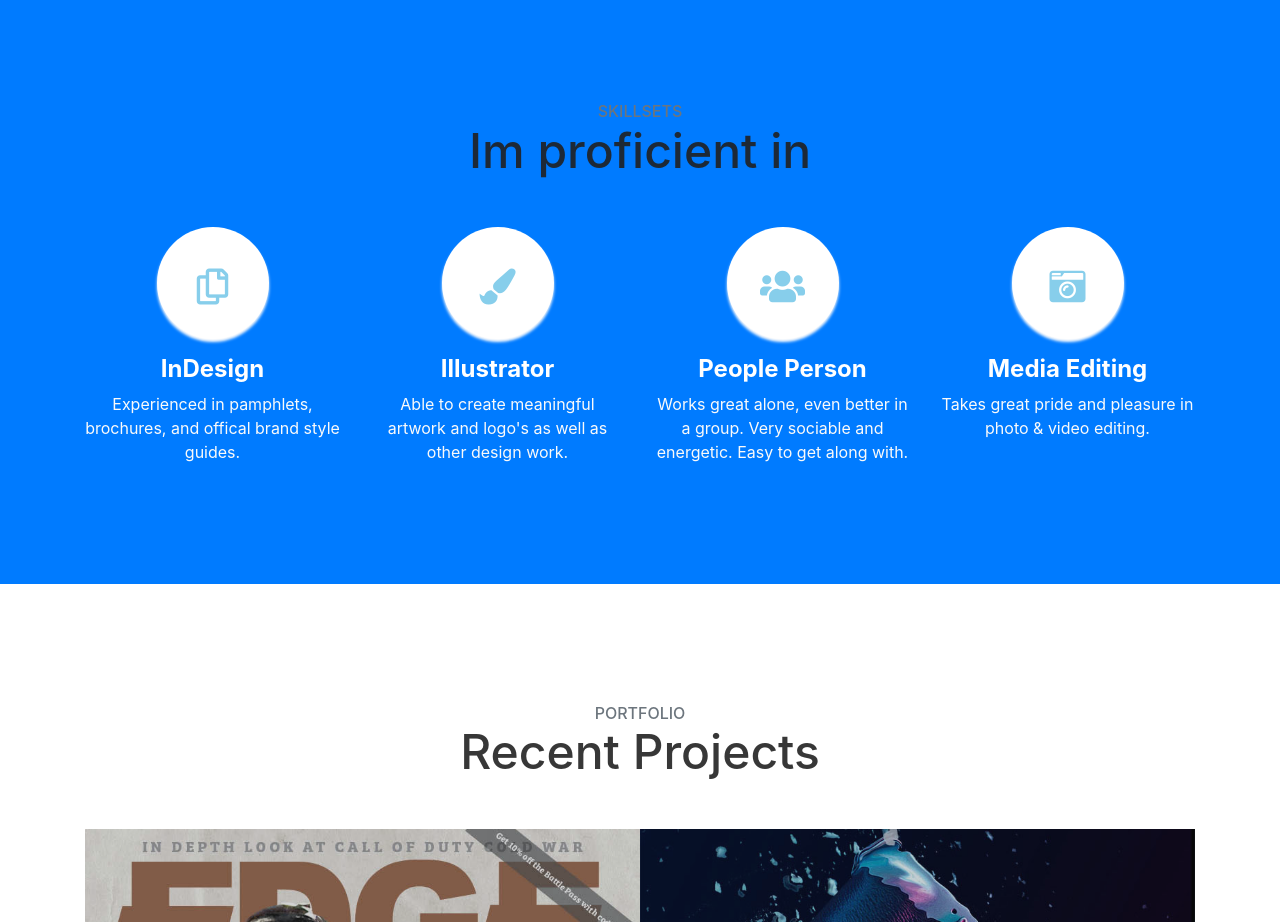
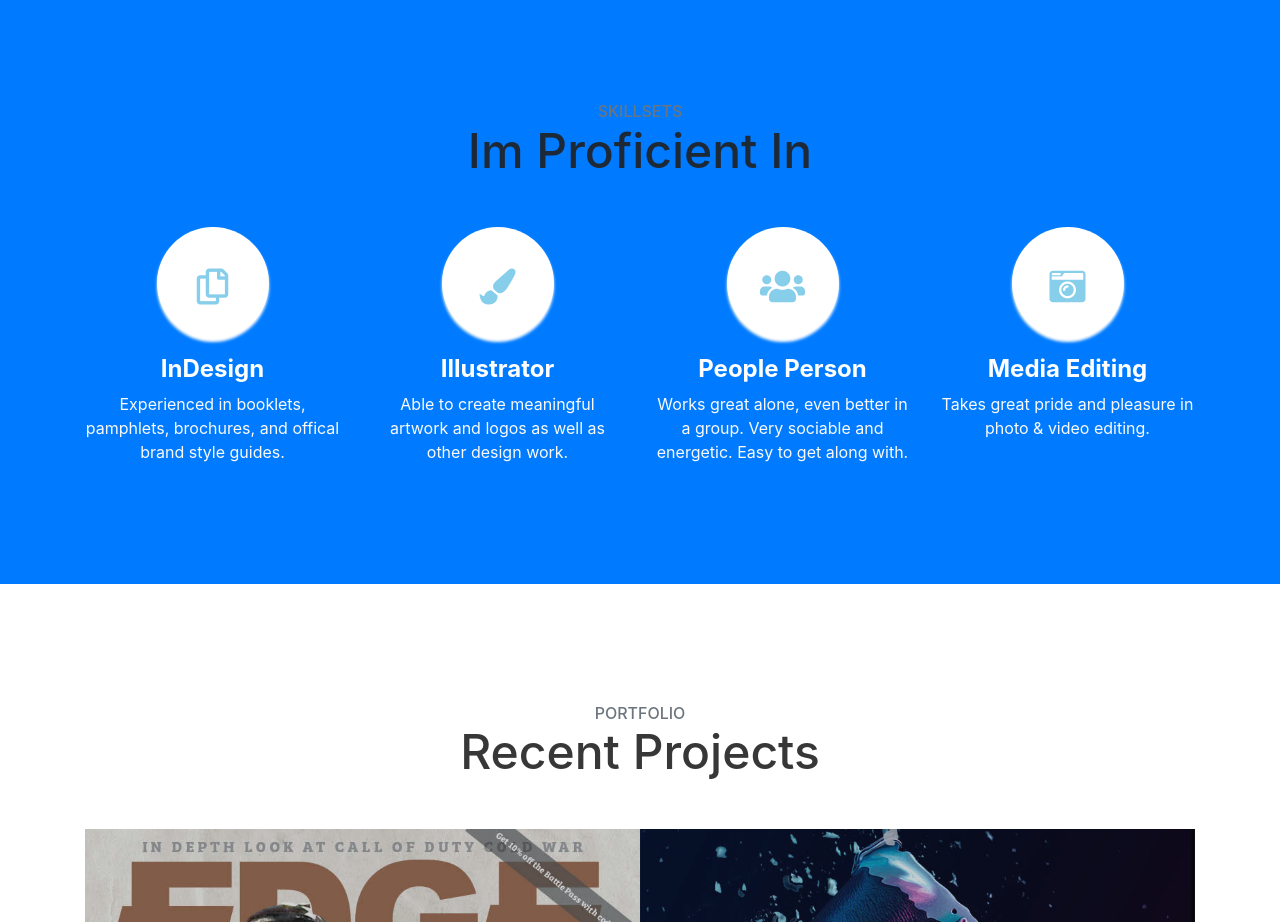
Before and after one commit to Harryson15/Airy, a website with bundled scripts: page index.html in a window 1280 px wide. Shown: the part 1440-2362 px from the top of the page. Built offline with nearby package versions, Linux system fonts and the light colour scheme.

Commit message:
Add files via upload

```diff
--- a/index.html
+++ b/index.html
@@ -85,7 +85,7 @@
     <div class="container">
       <div class="content-section-heading">
         <h3 class="text-secondary mb-0">Skillsets</h3>
-        <h2 class="mb-5">Im proficient in</h2>
+        <h2 class="mb-5">Im Proficient In</h2>
       </div>
       <div class="row">
         <div class="col-lg-3 col-md-6 mb-5 mb-lg-0">
@@ -95,7 +95,7 @@
           <h4>
             <strong>InDesign</strong>
           </h4>
-          <p class="text-faded mb-0">Experienced in pamphlets, brochures, and offical brand style guides.</p>
+          <p class="text-faded mb-0">Experienced in booklets, pamphlets, brochures, and offical brand style guides.</p>
         </div>
         <div class="col-lg-3 col-md-6 mb-5 mb-lg-0">
           <span class="service-icon rounded-circle mx-auto mb-3">
@@ -104,7 +104,7 @@
           <h4>
             <strong>Illustrator</strong>
           </h4>
-          <p class="text-faded mb-0">Able to create meaningful artwork and logo's as well as other design work.</p>
+          <p class="text-faded mb-0">Able to create meaningful artwork and logos as well as other design work.</p>
         </div>
         <div class="col-lg-3 col-md-6 mb-5 mb-md-0">
           <span class="service-icon rounded-circle mx-auto mb-3">
```
